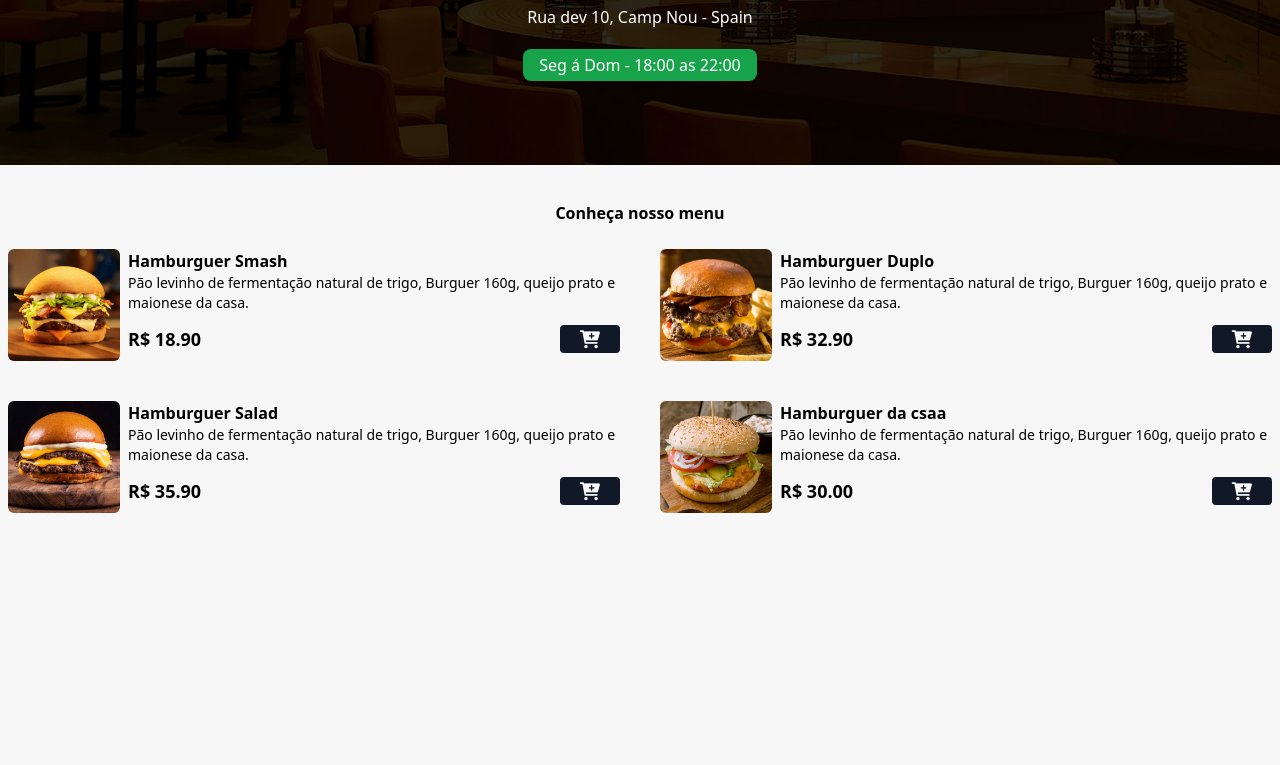
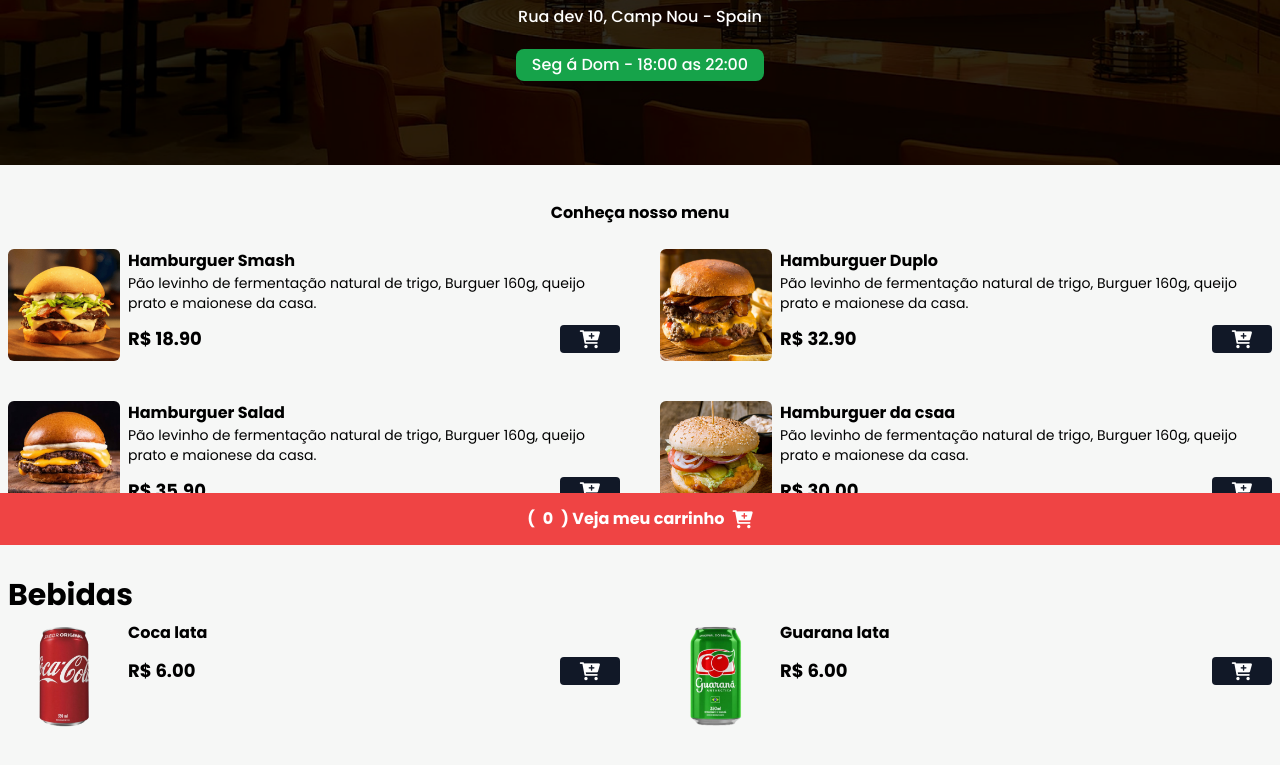
Before and after one commit to mateusmoraes6/Cardapio, a website: page index.html in a window 1280 px wide. Shown: the part 255-1020 px from the top of the page. Before the commit the page ends 832 px from the top, so only its background shows below. Drawn offline with Linux system fonts and the light colour scheme.

Commit message:
add elementos

```diff
--- a/index.html
+++ b/index.html
@@ -4,6 +4,10 @@
 <head>
     <meta charset="UTF-8">
     <meta name="viewport" content="width=device-width, initial-scale=1.0">
+
+    <link rel="preconnect" href="https://fonts.googleapis.com" />
+    <link rel="preconnect" href="https://fonts.gstatic.com" crossorigin />
+    <link href="https://fonts.googleapis.com/css2?family=Poppins:wght@400;500;700&display=swap" rel="stylesheet" />
 
     <link rel="stylesheet" href="https://cdnjs.cloudflare.com/ajax/libs/font-awesome/6.0.0-beta3/css/all.min.css"
         integrity="sha512-Fo3rlrZj/k7ujTnHg4CGR2D7kSs0v4LLanw2qksYuRlEzO+tcaEPQogQ0KaoGN26/zrn20ImR1DfuLWnOo7aBA=="
@@ -122,7 +126,94 @@
 
         </main>
 
+        <div class="mx-auto max-w-7xl px-2 my-2">
+            <h2 class="font-bold text-3xl">
+                Bebidas
+            </h2>
+        </div>
+
+        <div class="grid grid-cols-1 md:grid-cols-2 gap-7 md:gap-10 mx-auto max-w-7x1 px-2 mb-16" id="menu">
+
+            <div class="flex gap-2 w-full">
+                <img src="assets/refri-1.png" alt="Coca lata"
+                    class="w-28 h-28 rounded-md hover:scale-110 hover:-rotate-2 duration-300" />
+
+                <div class="w-full">
+                    <p class="font-bold">Coca lata</p>
+
+                    <div class="flex items-center gap-2 justify-between mt-3">
+                        <p class="font-bold text-lg">R$ 6.00</p>
+                        <button class="bg-gray-900 px-5 rounded add-to-cart-btn" data-name="Coca lata"
+                            data-price="6.00">
+                            <i class="fa fa-cart-plus text-lg text-white"></i>
+                        </button>
+                    </div>
+
+                </div>
+
+            </div>
+
+            <div class="flex gap-2 w-full">
+                <img src="assets/refri-2.png" alt="Guarana lata"
+                    class="w-28 h-28 rounded-md hover:scale-110 hover:-rotate-2 duration-300" />
+
+                <div class="w-full">
+                    <p class="font-bold">Guarana lata</p>
+
+                    <div class="flex items-center gap-2 justify-between mt-3">
+                        <p class="font-bold text-lg">R$ 6.00</p>
+                        <button class="bg-gray-900 px-5 rounded add-to-cart-btn" data-name="Guarana lata"
+                            data-price="6.00">
+                            <i class="fa fa-cart-plus text-lg text-white"></i>
+                        </button>
+                    </div>
+
+                </div>
+
+            </div>
+
+        </div>
+
     </div>
+
+    <!-- Modal -->
+    <div class="bg-black/60 w-full h-full fixed top-0 left-0 z-[99] items-center justify-center hidden">
+
+        <div class="bg-white p-5 rounded-md min-w-[90%] md:min-w-[600px]">
+            <h2 class="text-center font-bold text-2xl mb-2">Meu carrinho</h2>
+
+            <div class="cart-items" class="flex justify-between mb-2 flex-col"></div>
+
+            <p class="font-bold">Total: <span id="cart-total">0.00</span></p>
+
+            <p class="font-bold mt-4">Endereço de entrega</p>
+            <input
+                type="text"
+                placeholder="Digite seu endereço completo..."
+                id="adress"
+                class="w-full border-2 p-1 rounded my-1"
+            />
+            <p class="text-red-500 hidden" id="adress-warn">Digite seu endereço completo</p>
+
+            <div class="flex justify-between mt-5 w-full">
+                <button id="close-modal-btn">Fechar</button>
+                <button id="checkout-btn" class="bg-green-500 text-white px-4 py-1 rounded">Finalizar pedido</button>
+            </div>
+
+        </div>
+
+    </div>
+
+    <footer class="w-full bg-red-500 py-3 fixed bottom-0 z-40 flex items-center justify-center">
+        <button
+            class="flex items-center gap-2 text-white font-bold"
+            id="cart-btn"
+        >
+            (<span id="cart-count">0</span>)
+            Veja meu carrinho
+            <i class="fa fa-cart-plus text-lg text-white"></i>
+        </button>
+    </footer>
 
 </body>
 
```
Also changed, not shown: assets/refri-1.png (added), styles/output.css.
